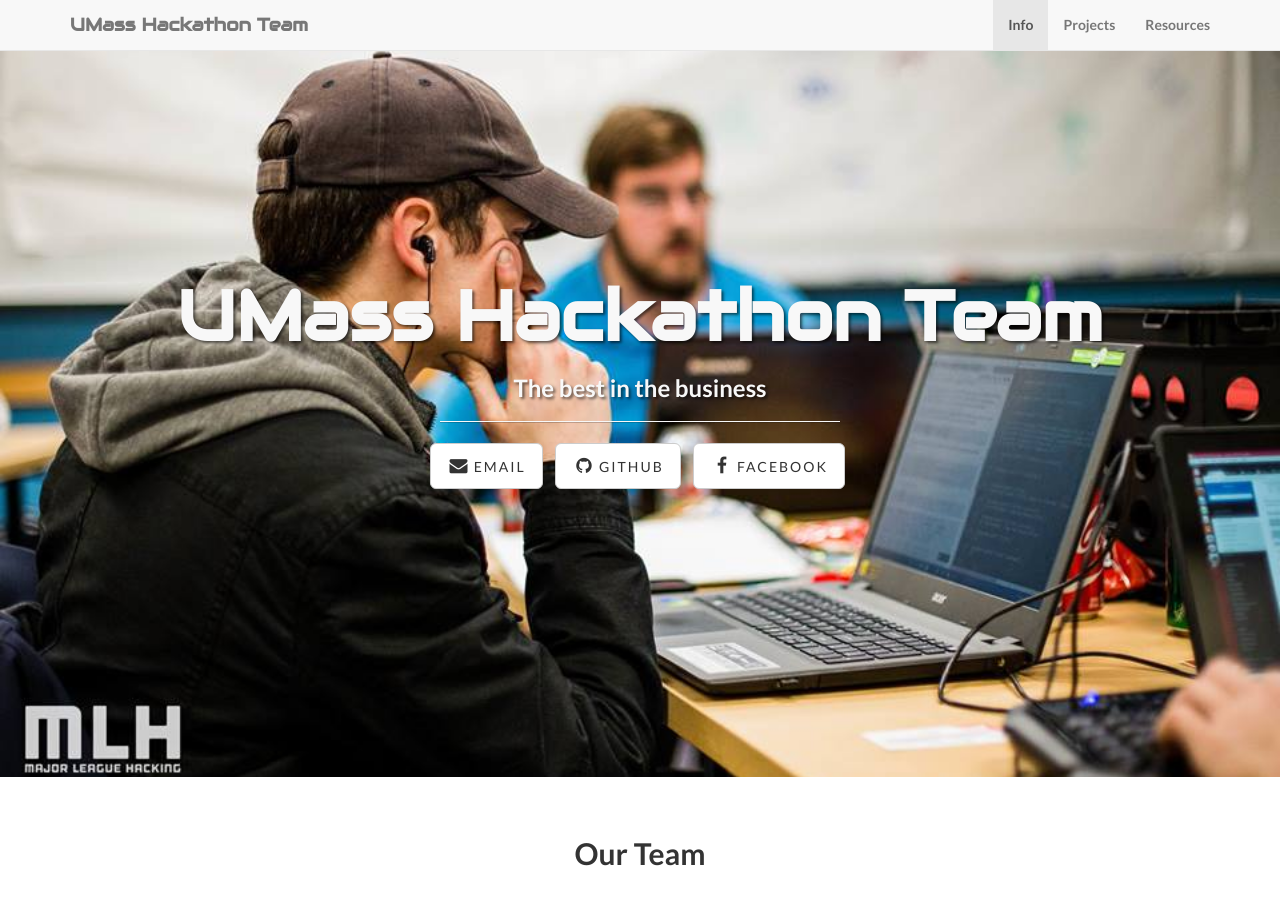
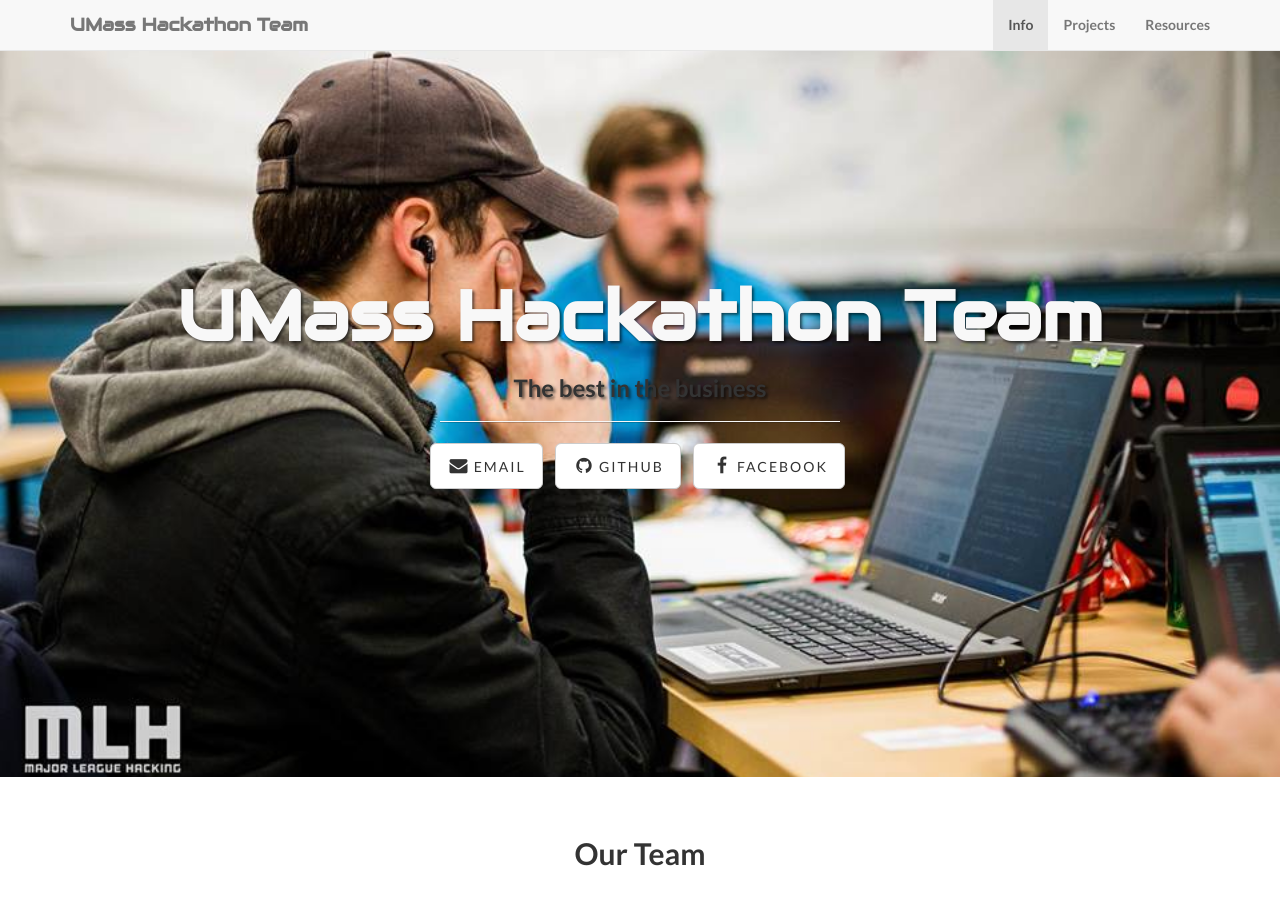
Before and after one commit to UMassHackathonTeam/UMassHackathonTeam.github.io, a Jekyll site: the page built from index.html, in a window 1280 px wide and 900 px high. Built offline with Jekyll 4.4.1, drawn with Linux system fonts in a browser that asks for light colours.

Commit message:
Update head.html

```diff
--- a/_includes/head.html
+++ b/_includes/head.html
@@ -11,18 +11,14 @@
     <!-- Bootstrap Core CSS -->
     <link href="css/bootstrap.min.css" rel="stylesheet">
 
-    <!-- Custom CSS -->
     <link href="css/landing-page.css" rel="stylesheet">
 
     <!-- Custom Fonts -->
     <link href="font-awesome-4.1.0/css/font-awesome.min.css" rel="stylesheet" type="text/css">
     <link href="http://fonts.googleapis.com/css?family=Lato:300,400,700,300italic,400italic,700italic" rel="stylesheet" type="text/css">
 
-    <!-- HTML5 Shim and Respond.js IE8 support of HTML5 elements and media queries -->
-    <!-- WARNING: Respond.js doesn't work if you view the page via file:// -->
-    <!--[if lt IE 9]>
-        <script src="https://oss.maxcdn.com/libs/html5shiv/3.7.0/html5shiv.js"></script>
-        <script src="https://oss.maxcdn.com/libs/respond.js/1.4.2/respond.min.js"></script>
-    <![endif]-->
+    <!-- Custom CSS -->
+    <!-- MUST BE LAST -->
+    <link href=css/custom.css rel="stylesheet">
 
 </head>
```
